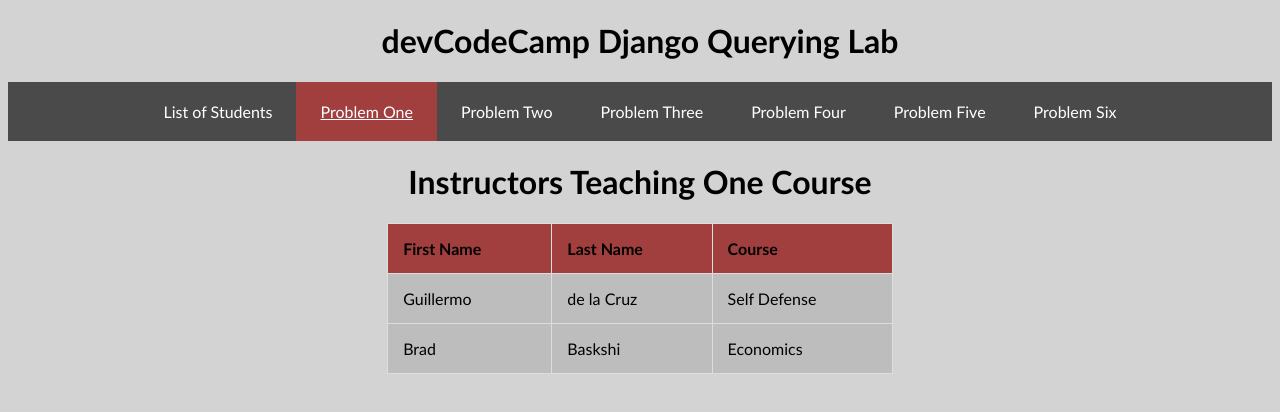
After one commit to aschmidt2020/queryinglabschooldb, a Django app: page /lab/bonus_one/ in a window 1280 px wide. The commit adds this page. Shown: the top 412 px of the page. Run offline with Django 3.2, Linux system fonts and the light colour scheme; data comes from the database, SQL or seed files in the repository.

Commit message:
completed bonus problem 1 to show instructors with one class AND the class name

```diff
--- /dev/null
+++ b/querying_lab/school_db/templates/school/bonus_one.html
@@ -0,0 +1,43 @@
+<!DOCTYPE html>
+<html lang="en">
+<head>
+    <meta charset="UTF-8">
+    <meta http-equiv="X-UA-Compatible" content="IE=edge">
+    <meta name="viewport" content="width=device-width, initial-scale=1.0">
+    <title>BONUS Problem One</title>
+    {% load static %}
+    <link rel="stylesheet" type="text/css" href="{% static 'styles.css' %}">
+</head>
+<body>
+    <h1 class="center-text">devCodeCamp Django Querying Lab</h2>
+        <nav>
+            <ul>
+                <li><a href="{% url 'lab:index' %}">List of Students</a></li>
+                <li><a class='active' href="{% url 'lab:one' %}">Problem One</a></li>
+                <li><a href="{% url 'lab:two' %}">Problem Two</a></li>
+                <li><a href="{% url 'lab:three' %}">Problem Three</a></li>
+                <li><a href="{% url 'lab:four' %}">Problem Four</a></li>
+                <li><a href="{% url 'lab:five' %}">Problem Five</a></li>
+                <li><a href="{% url 'lab:six' %}">Problem Six</a></li>
+            </ul>
+        </nav>
+
+    <div class="center-text">
+    <h1>Instructors Teaching One Course</h1>
+        <table class="center-table">
+            <thead>
+                <tr>
+                    <th>First Name</th><th>Last Name</th><th>Course</th>
+                </tr>
+            </thead>
+            <tbody>
+                {% for course in course_names %}
+                <tr>
+                    <td>{{course.instructor.first_name}}</td><td>{{course.instructor.last_name}}</td><td>{{course.name}}</td>
+                </tr>
+                {% endfor %}
+            </tbody>
+        </table>
+    </div>
+</body>
+</html>
--- a/querying_lab/school_db/templates/school/index.html
+++ b/querying_lab/school_db/templates/school/index.html
@@ -19,6 +19,8 @@
             <li><a href="{% url 'lab:four' %}">Problem Four</a></li>
             <li><a href="{% url 'lab:five' %}">Problem Five</a></li>
             <li><a href="{% url 'lab:six' %}">Problem Six</a></li>
+            <li><a href="{% url 'lab:bonus_one' %}">BONUS One</a></li>
+            <li><a href="{% url 'lab:bonus_two' %}">BONUS Two</a></li>
         </ul>
     </nav>
     <div class="center-text">
--- a/querying_lab/school_db/urls.py
+++ b/querying_lab/school_db/urls.py
@@ -10,5 +10,7 @@ urlpatterns = [
     path('three/', views.problem_three, name="three"),
     path('four/', views.problem_four, name="four"),
     path('five/', views.problem_five, name="five"),
-    path('six/', views.problem_six, name="six")
+    path('six/', views.problem_six, name="six"),
+    path('bonus_one/', views.bonus_one, name="bonus_one"),
+    path('bonus_two/', views.bonus_two, name="bonus_two")
 ]
--- a/querying_lab/school_db/views.py
+++ b/querying_lab/school_db/views.py
@@ -102,11 +102,41 @@ def problem_six(request):
 # Create a view function and template for each bonus problem you complete
 
 # BONUS ONE
+from django.db.models import Count, Sum
 # Write a query to find any instructors who are only teaching one single course. Display the instructor and the course
+def bonus_one(request):
+    instructors_one_course = Instructor.objects.all().annotate(Count('course')).filter(course__count=1)
+    course_names = []
+
+    #instructor_id = [item.id for item in instructors_one_course]
+    for instructor in instructors_one_course:
+        instructor_course = Course.objects.get(instructor_id=instructor.id)
+        course_names.append(instructor_course)
+
+
+    data_visualization = [item for item in instructors_one_course]
+
+    context = {
+        'instructors_one_course': instructors_one_course,
+        'course_names': course_names
+
+    }
+
+    return render(request, 'school/bonus_one.html', context)
 
 # BONUS TWO
 # Display all students along with the number of credits they are taking
+def bonus_two(request):
+    students_credits = StudentCourse.objects.all().aggregate(Sum('course__credits'))
 
+    data_visualization = [item for item in students_credits]
+
+    context = {
+        'students_credits': students_credits
+
+    }
+
+    return render(request, 'school/bonus_two.html', context)
 # BONUS THREE
 # Find all students who are getting an A in any course and average their GPAs. Display the number of students and their Average GPA
 
```
Also changed, not shown: querying_lab/school_db/templates/school/bonus_two.html (added, +43 -0 lines).
